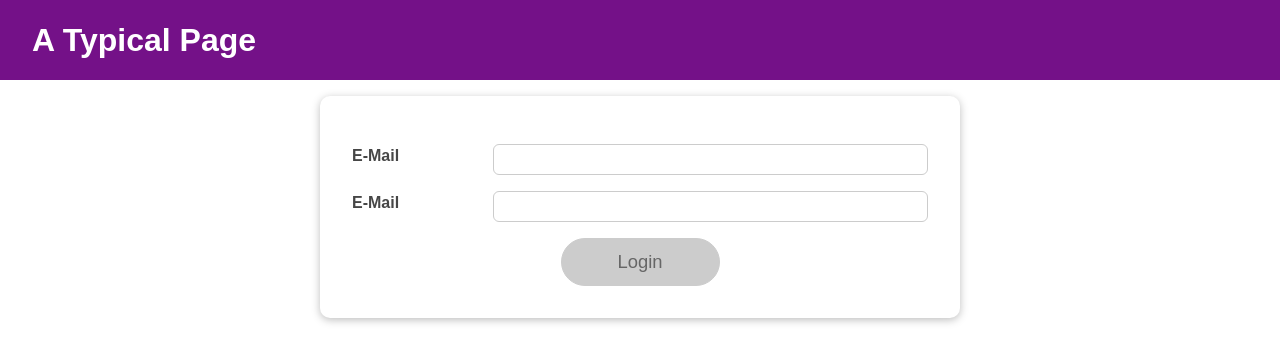
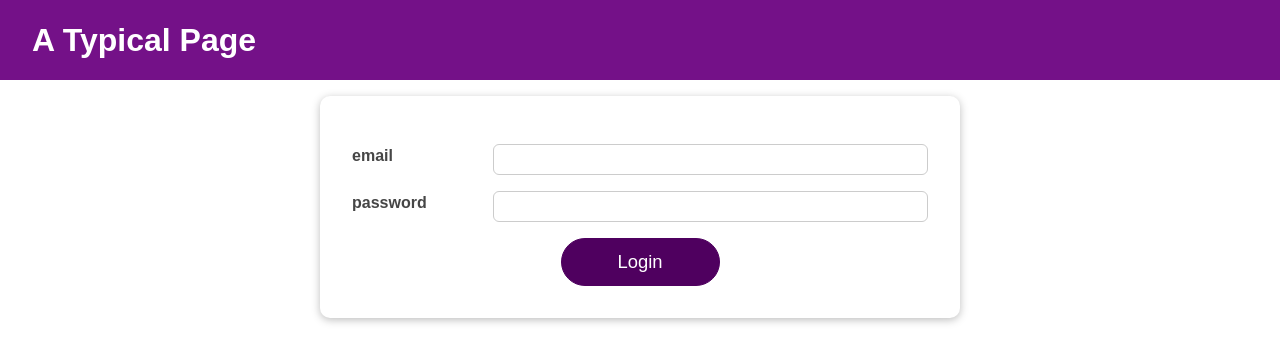
Before and after one commit to ImperiumWebApplications/react-authentication-web-application, a React (Create React App) app: page / in a window 1280 px wide. Shown: the top 362 px of the page. Built offline with nearby package versions, Linux system fonts and the light colour scheme.

Commit message:
Integrating forward refs

```diff
--- a/src/components/Login/Login.js
+++ b/src/components/Login/Login.js
@@ -1,4 +1,4 @@
-import React, {useState, useEffect, useReducer, useContext} from 'react';
+import React, {useState, useEffect, useReducer, useContext, useRef} from 'react';
 
 import Card from '../UI/Card/Card';
 import classes from './Login.module.css';
@@ -43,6 +43,8 @@
 const Login = () => {
     const ctx = useContext(AuthContext)
     const [formIsValid, setFormIsValid] = useState(false);
+    const emailInputRef = useRef()
+    const passwordInputRef = useRef()
 
     const [emailState, dispatchEmail] = useReducer(emailReducer, {
         value: '',
@@ -89,7 +91,13 @@
 
     const submitHandler = (event) => {
         event.preventDefault();
-        ctx.onLogin(emailState.value, passwordState.value);
+        if (formIsValid) {
+            ctx.onLogin(emailState.value, passwordState.value);
+        } else if (!emailState.isValid) {
+            emailInputRef.current.focus()
+        } else {
+            passwordInputRef.current.focus()
+        }
     };
 
     return (
@@ -101,6 +109,7 @@
                        onChange={emailChangeHandler}
                        onBlur={validateEmailHandler}
                        label={"email"}
+                       ref={emailInputRef}
                 />
 
                 <Input type={"password"}
@@ -109,10 +118,11 @@
                        onChange={passwordChangeHandler}
                        onBlur={validatePasswordHandler}
                        label={"password"}
+                       ref={passwordInputRef}
                 />
 
                 <div className={classes.actions}>
-                    <Button type="submit" className={classes.btn} disabled={!formIsValid}>
+                    <Button type="submit" className={classes.btn}>
                         Login
                     </Button>
                 </div>
--- a/src/components/UI/Input/Input.js
+++ b/src/components/UI/Input/Input.js
@@ -1,23 +1,37 @@
+import React, {useRef, useImperativeHandle} from "react";
 import classes from './Input.module.css'
-import React from "react";
 
-const Input = (props) => {
+
+const Input = React.forwardRef((props, ref) => {
+    const inputRef = useRef();
+
+    const activate = () => {
+        inputRef.current.focus()
+    }
+
+    useImperativeHandle(ref, () => {
+        return {
+            focus: activate
+        }
+    })
+
     return (
         <div
             className={`${classes.control} ${
                 props.isValid === false ? classes.invalid : ''
             }`}
         >
-            <label htmlFor={props.label}>E-Mail</label>
+            <label htmlFor={props.label}>{props.label}</label>
             <input
                 type={props.type}
                 id={props.id}
                 value={props.value}
                 onChange={props.onChange}
                 onBlur={props.onBlur}
+                ref={inputRef}
             />
         </div>
     )
-}
+})
 
 export default Input
```
Also changed, not shown: 1 other file (tests, documents, lock files or other folders).
